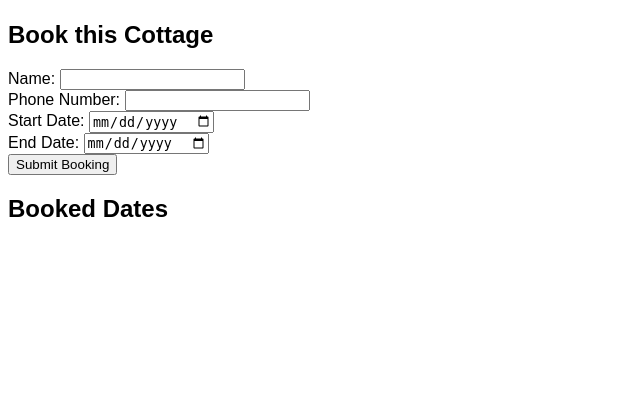
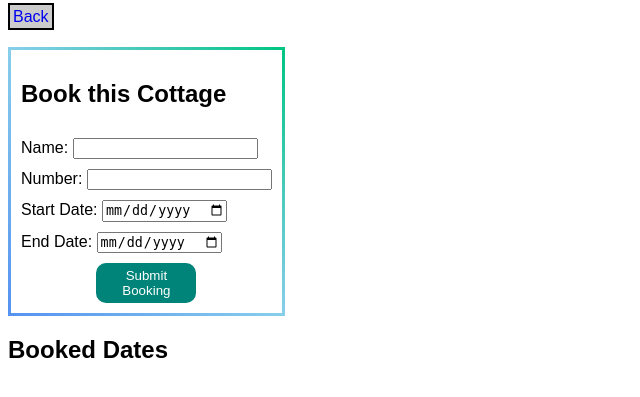
Before and after one commit to ivanaleksa/cottage-booking, a PHP site: page /cottage_page.html in a window 1280 px wide. Shown: the top 397 px of the page, without its empty margins (0-640 px from the left). Run offline with PHP 8.4, Linux system fonts and the light colour scheme.

Commit message:
add some styles in cottages pages

```diff
--- a/frontend/cottage_page.html
+++ b/frontend/cottage_page.html
@@ -8,27 +8,34 @@
     <title>Loading...</title>
 </head>
 <body>
+    <a href="index.html" class="back-link">Back</a>
+    <div id="cottage-part">
         <h1 id="cottage-title"></h1>
         <div id="cottage-details"></div>
+    </div>
+    <div id="booking-part">
         <form id="booking-form" method="post">
             <h2>Book this Cottage</h2>
             <label for="client-name">Name:</label>
-        <input type="text" id="client-name" name="client-name" required>
+            <input type="text" id="client-name" name="client-name"  style="margin-top: 10px;" required>
             <br>
-        <label for="client-phone">Phone Number:</label>
-        <input type="tel" id="client-phone" name="client-phone" required>
+            <label for="client-phone">Number:</label>
+            <input type="tel" id="client-phone" name="client-phone"  style="margin-top: 10px;" required>
             <br>
             <label for="booking-start">Start Date:</label>
-        <input type="date" id="booking-start" name="booking-start" required>
+            <input type="date" id="booking-start" name="booking-start"  style="margin-top: 10px;" required>
             <br>
             <label for="booking-end">End Date:</label>
-        <input type="date" id="booking-end" name="booking-end" required>
+            <input type="date" id="booking-end" name="booking-end"  style="margin-top: 10px;" required>
             <br>
-        <button type="submit">Submit Booking</button>
+            <div class="submit-btn">
+                <button type="submit" id="sbm-btn">Submit Booking</button>
+            </div>
         </form>
         <div id="booking-dates">
             <h2>Booked Dates</h2>
             <div id="calendar-container"></div>
         </div>
+    </div>
 </body>
 </html>
--- a/frontend/cottage_page.js
+++ b/frontend/cottage_page.js
@@ -13,7 +13,7 @@ document.addEventListener('DOMContentLoaded', () => {
 });
 
 let backUrl = "http://localhost:8080/";
-let bookingDates = []; // Array to store fetched booking dates
+let bookingDates = [];
 
 async function fetchCottageDetails(cottageId) {
     try {
@@ -25,8 +25,8 @@ async function fetchCottageDetails(cottageId) {
         document.title = cottage.cottage_name;
         document.getElementById('cottage-title').textContent = cottage.cottage_name;
         document.getElementById('cottage-details').innerHTML = `
-            <p>Address: ${cottage.cottage_address}</p>
-            <p>Description: ${cottage.cottage_description}</p>
+            <p><b>Address</b>: ${cottage.cottage_address}</p>
+            <p><b>Description</b>: ${cottage.cottage_description}</p>
         `;
     } catch (error) {
         console.error('Error fetching cottage details:', error);
--- a/frontend/styles.css
+++ b/frontend/styles.css
@@ -20,10 +20,6 @@ body {
     display: flex;
     flex-direction: column;
     align-items: center;
-}
-
-#booking-form {
-    margin-top: 20px;
 }
 
 #calendar-container {
@@ -58,3 +54,42 @@ body {
     background-color: red;
     color: white;
 }
+
+#booking-form {
+    display: inline-block;
+    padding: 10px;
+    border: 3px solid skyblue;
+    border-image: linear-gradient(to right top, rgb(85, 147, 241), skyblue, rgb(0, 197, 131));
+    border-image-slice: 1;
+}
+
+.back-link {
+    border: 2px solid #000000;
+    background-color: #ccc;
+    text-decoration: none;
+    padding: 3px;
+}
+
+.back-link:hover {
+    color: aqua;
+}
+
+.submit-btn {
+    display: flex;
+    justify-content: center;
+    align-items: center;
+}
+
+#sbm-btn {
+    margin-top: 10px;
+    background-color: rgb(0, 131, 120);
+    color: white;
+    border: 0px;
+    width: 100px;
+    border-radius: 10px;
+    padding: 5px;
+}
+
+#sbm-btn:hover {
+    opacity: 0.5;
+}
```
Lines whose indentation alone changed are shown as unchanged.
